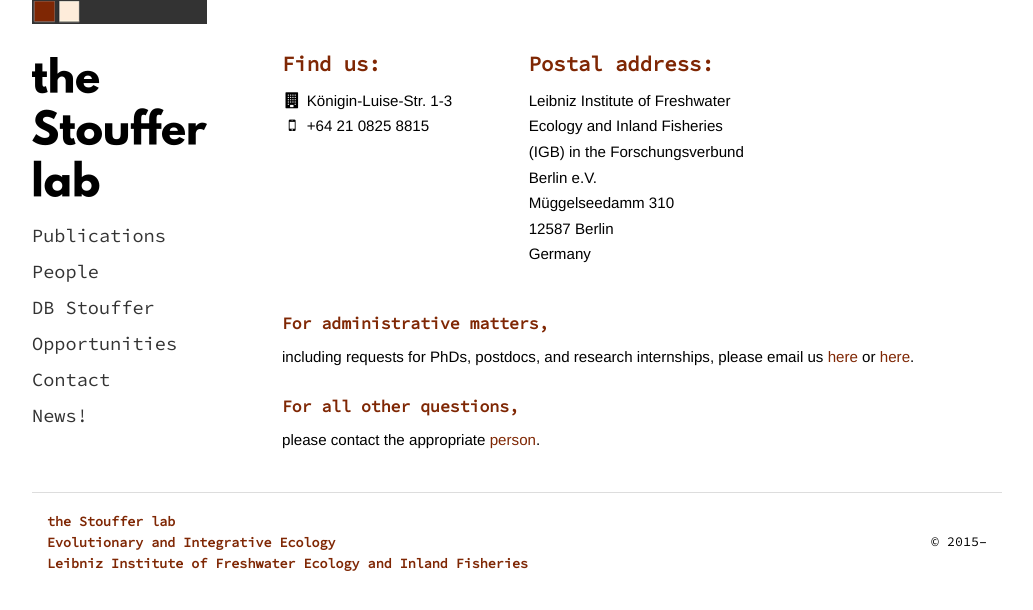
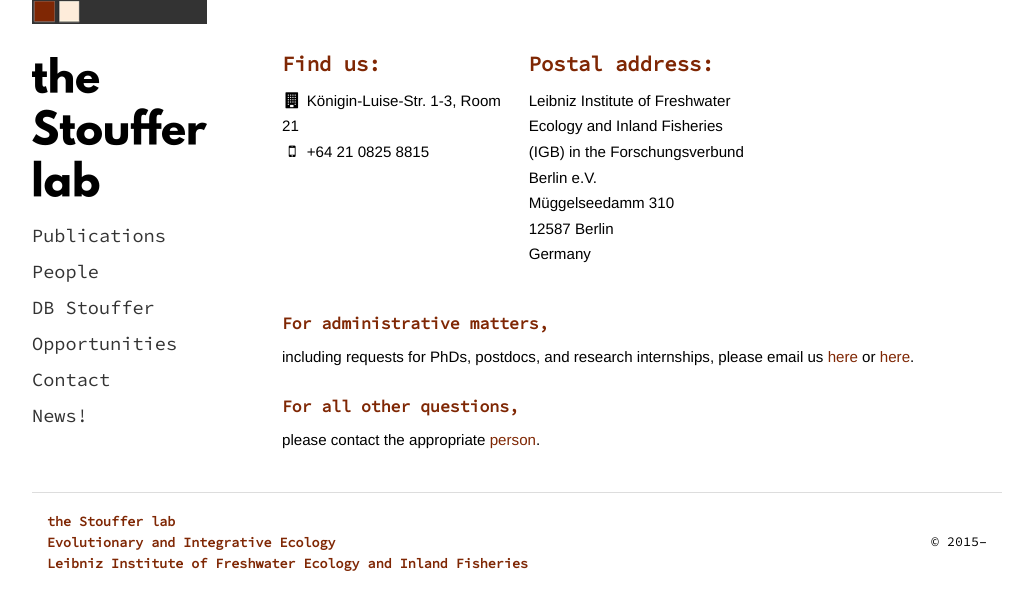
Before and after one commit to stoufferlab/stoufferlab.github.io, a Jekyll site: the page built from contact/index.html, in a window 1280 px wide, cut to the strip 167-913 px from the top of the page. Shown: the top 610 px of the strip, without its empty margins (123-1156 px from the left). Built offline with Jekyll 4.4.1, drawn with Linux system fonts in a browser that asks for light colours; nearby versions of some CDN libraries; library files that are not in the unit come from our copies; a script that is not in the unit is left out.

Commit message:
room number

```diff
--- a/contact/index.html
+++ b/contact/index.html
@@ -23,7 +23,7 @@
   <li>
   <h2 style="color: rgb(127,39,4);">Find us:</h2>
   <p class="deets">
-  <i class="fa fa-building fa-fw"></i> Königin-Luise-Str. 1-3<br> <!--, Room 2XX<br>-->
+  <i class="fa fa-building fa-fw"></i> Königin-Luise-Str. 1-3, Room 21<br>
   <!--<i class="fa fa-phone fa-fw"></i> +64 3 369 2880<br>-->
   <i class="fa fa-mobile fa-fw "></i> +64 21 0825 8815<br>
   </p>
```
